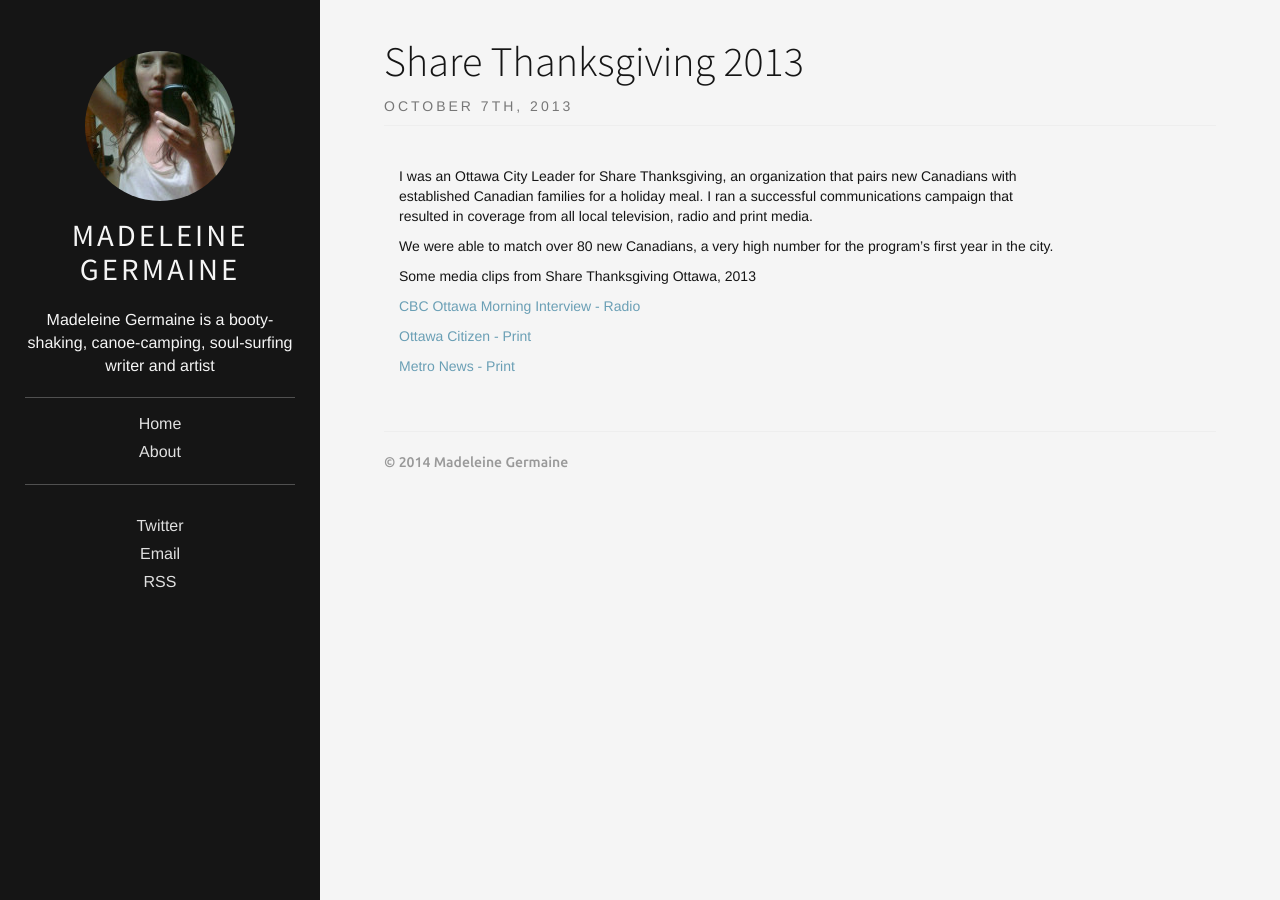
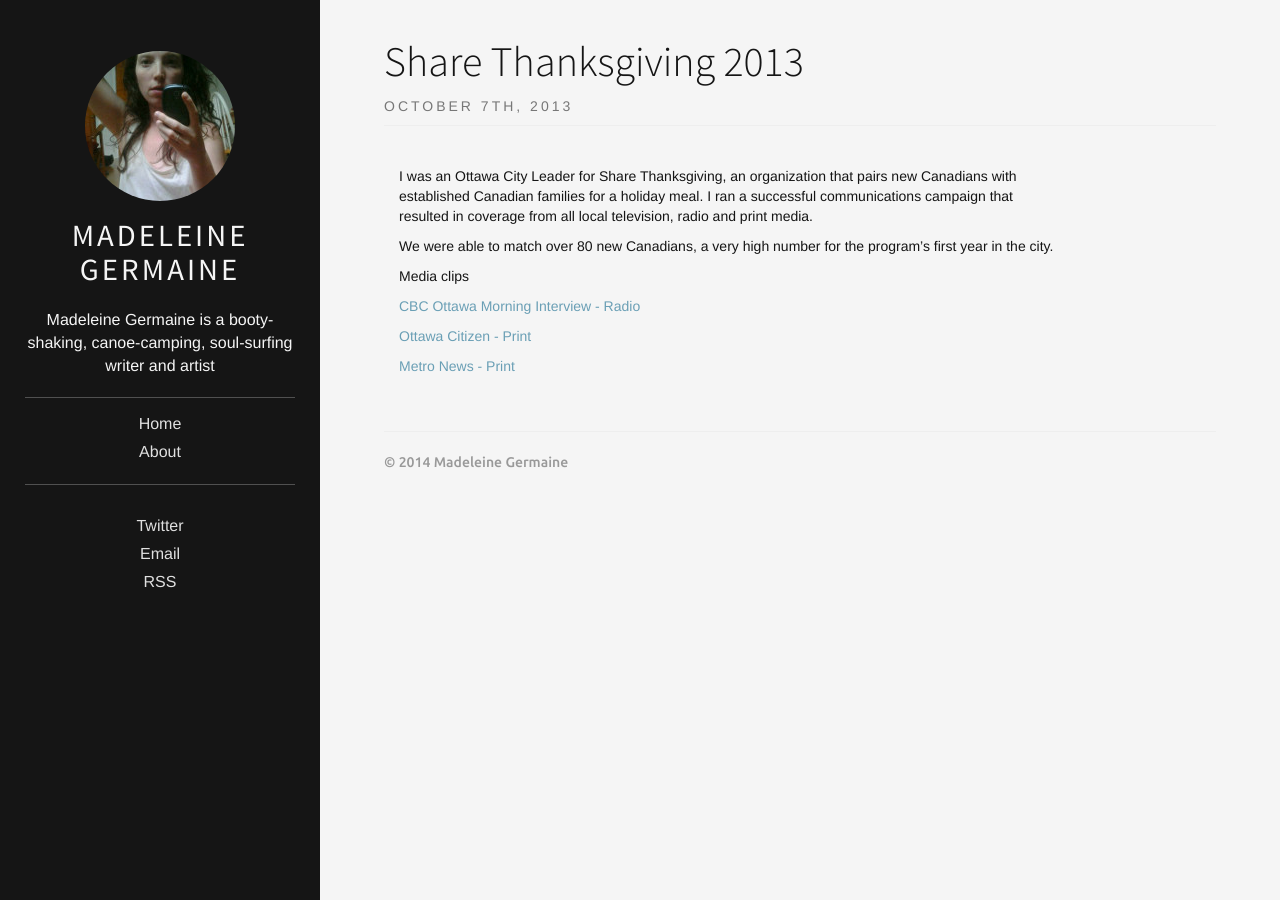
Before and after one commit to madeleinegermaine/madeleinegermaine, a Jekyll site: the page built from _posts/2013-10-07-share-thanksgiving.md, in a window 1280 px wide. Built offline with Jekyll 4.4.1, drawn with Linux system fonts in a browser that asks for light colours.

Commit message:
Updated 2013-10-07-share-thanksgiving.md

```diff
--- a/_posts/2013-10-07-share-thanksgiving.md
+++ b/_posts/2013-10-07-share-thanksgiving.md
@@ -17,7 +17,9 @@ I was an Ottawa City Leader for Share Thanksgiving, an organization that pairs n
 
 We were able to match over 80 new Canadians, a very high number for the program's first year in the city.
 
-Some media clips from Share Thanksgiving Ottawa, 2013
+
+Media clips
+
 
 [CBC Ottawa Morning Interview - Radio](http://www.cbc.ca/player/AudioMobile/Ottawa%2BMorning/ID/2410987290/)
 
```
